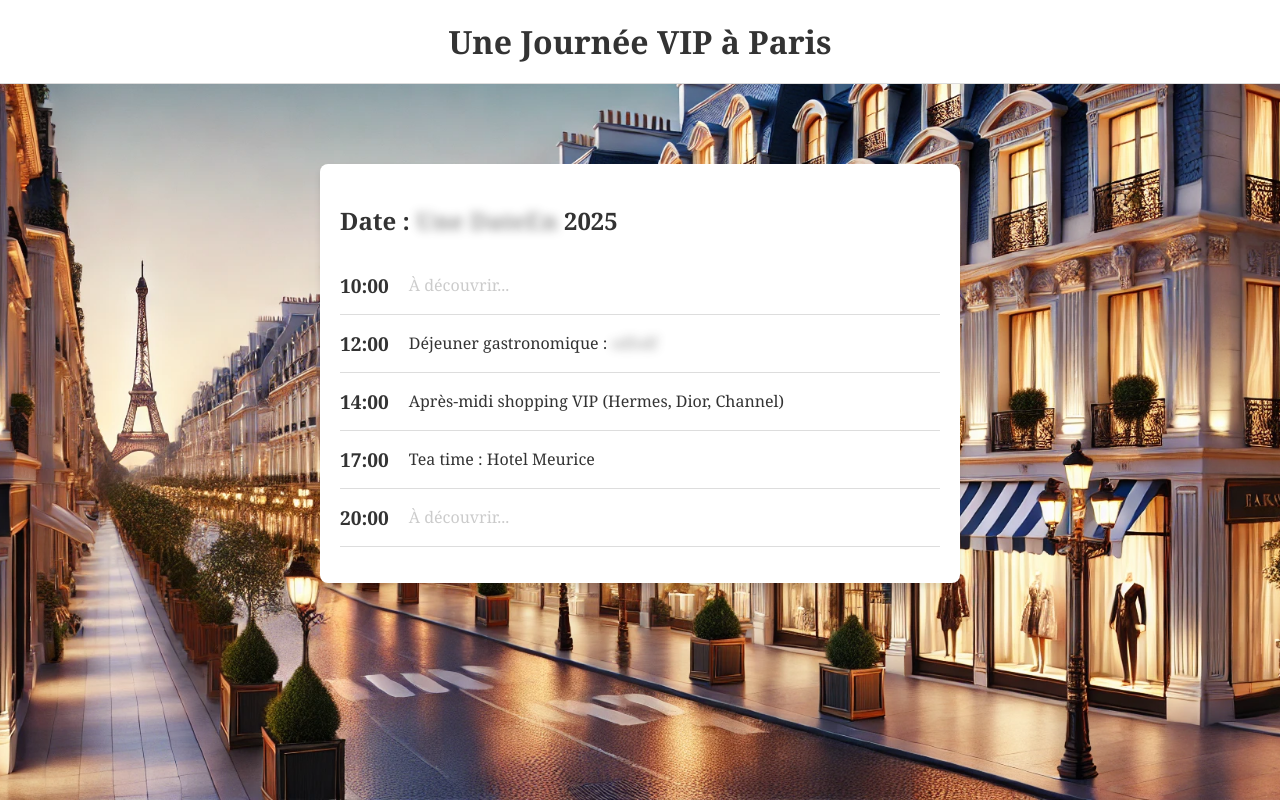
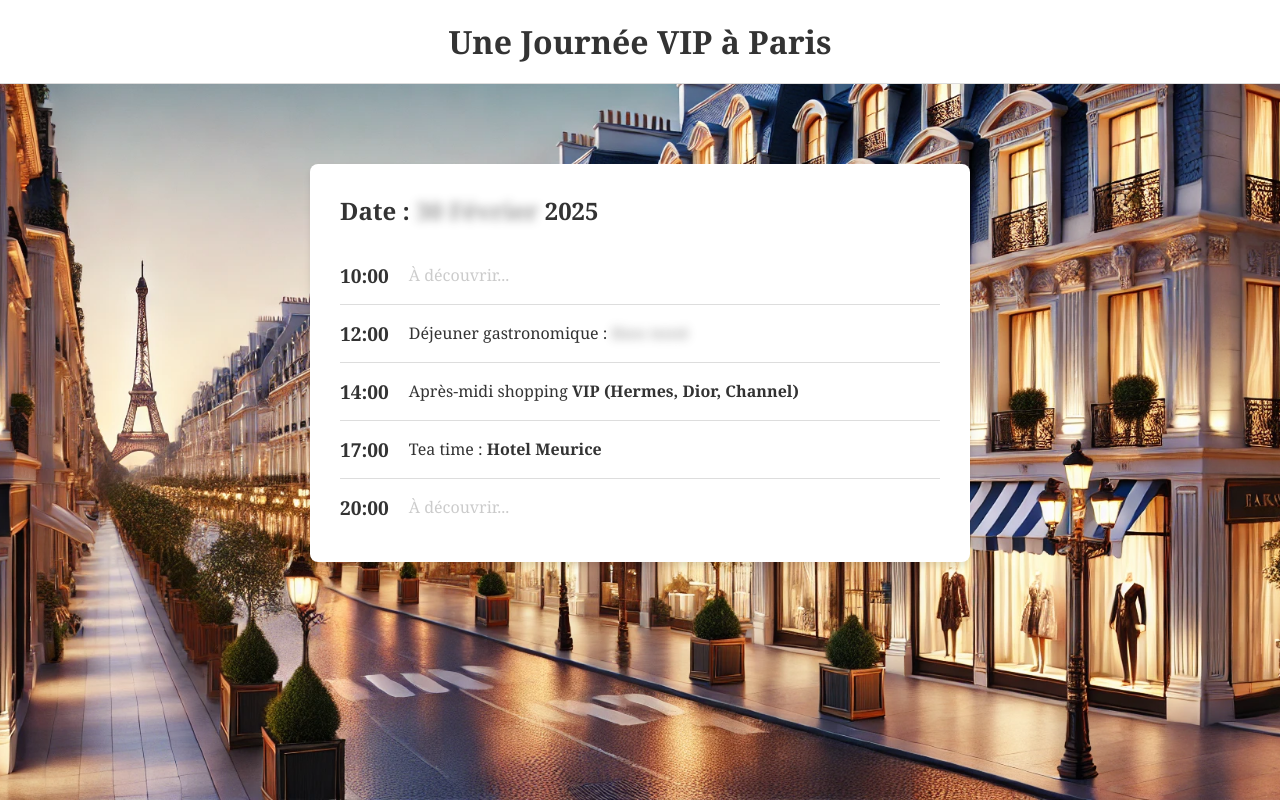
Before and after one commit to geofberard/learning, a React (Create React App) app in the folder front/: page / in a window 1280 px wide. Built offline with nearby package versions, Linux system fonts and the light colour scheme.

Commit message:
Refine Graphique

```diff
--- a/front/src/App.css
+++ b/front/src/App.css
@@ -38,7 +38,7 @@ body {
   background: #ffffff;
   border-radius: 8px;
   box-shadow: 0 4px 6px rgba(0, 0, 0, 0.1);
-  padding: 20px;
+  padding: 10px 30px;
   margin: 20px auto;
   max-width: 600px;
   text-align: left;
@@ -50,3 +50,7 @@ body {
   user-select: none;
   opacity: 0.5;
 }
+
+.bold {
+  font-weight: bold;
+}
--- a/front/src/App.tsx
+++ b/front/src/App.tsx
@@ -15,11 +15,19 @@ interface Event {
 }
 
 const events: Event[] = [
-  { time: '10:00', description: 'Petit-déjeuner', suffix: '', state: EventState.hidden },
-  { time: '12:00', description: 'Déjeuner gastronomique : ', suffix: 'sdfsdf', state: EventState.blurred }, // + : "bien tenté flouté"
-  { time: '14:00', description: 'Après-midi shopping VIP (Hermes, Dior, Channel)', suffix: '', state: EventState.visible },
-  { time: '17:00', description: 'Tea time : Hotel Meurice', suffix: '', state: EventState.visible },
-  { time: '20:00', description: 'Tea time : Hotel Meurice', suffix: '', state: EventState.hidden },
+    {time: '10:00', description: 'Petit-déjeuner', suffix: '', state: EventState.hidden},
+    {time: '12:00', description: 'Déjeuner gastronomique : ', suffix: 'Bien tenté', state: EventState.blurred}, // + :
+                                                                                                                // "bien
+                                                                                                                // tenté
+                                                                                                                // flouté"
+    {
+        time: '14:00',
+        description: 'Après-midi shopping ',
+        suffix: 'VIP (Hermes, Dior, Channel)',
+        state: EventState.visible
+    },
+    {time: '17:00', description: 'Tea time : ', suffix: 'Hotel Meurice', state: EventState.visible},
+    {time: '20:00', description: 'Diner', suffix: '', state: EventState.hidden},
 ];
 
 const App: React.FC = () => {
@@ -30,7 +38,7 @@ const App: React.FC = () => {
             </header>
             <main className="App-main">
                 <div className="Card">
-            <h2 className="EventDate">Date : <span className="blurred">Une DateEn</span> 2025</h2>
+                    <h2 className="EventDate">Date : <span className="blurred">30 Février</span> 2025</h2>
                     <ul className="EventList">
                         {events.map((event, index) => (
                             <li key={index} className="EventItem">
@@ -41,7 +49,7 @@ const App: React.FC = () => {
                                       : (
                                           <>
                                               <span>{event.description}</span>
-                                      <span className={event.state === EventState.blurred ? 'blurred' : ''}>
+                                              <span className={event.state === EventState.blurred ? 'blurred' : 'bold'}>
                                                 {event.suffix}
                                               </span>
                                           </>
--- a/front/src/EventList.css
+++ b/front/src/EventList.css
@@ -10,6 +10,10 @@
     justify-content: space-between;
     padding: 15px 0;
     border-bottom: 1px solid #ddd;
+}
+
+.EventItem:last-child {
+    border-bottom: none;
 }
 
 .EventTime {
```
Lines whose indentation alone changed are shown as unchanged.
